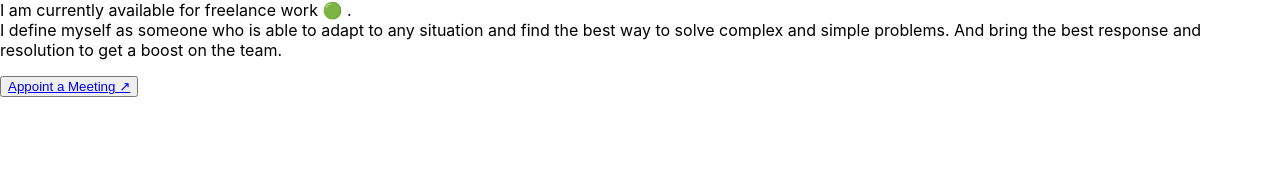
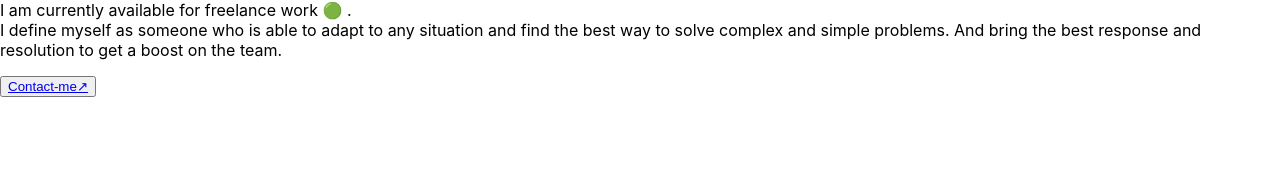
Before and after one commit to davecarrijo/Palleofolio, a React (Vite) app: page / in a window 1280 px wide. Shown: the part 747-916 px from the top of the page. Built offline with nearby package versions, Linux system fonts and the light colour scheme.

Commit message:
Final stage

```diff
--- a/src/components/Hero.jsx
+++ b/src/components/Hero.jsx
@@ -80,7 +80,7 @@ export class About extends Component {
                     rel='Personal Whatzap'
                   >
                     {" "}
-                    Appoint a Meeting ↗
+                    Contact-me↗
                   </a>
                 </button>
                 {/* <button className='btn'>quick doubts?</button> */}
```
Also changed, not shown: 6 other files (tests, documents, lock files or other folders).
